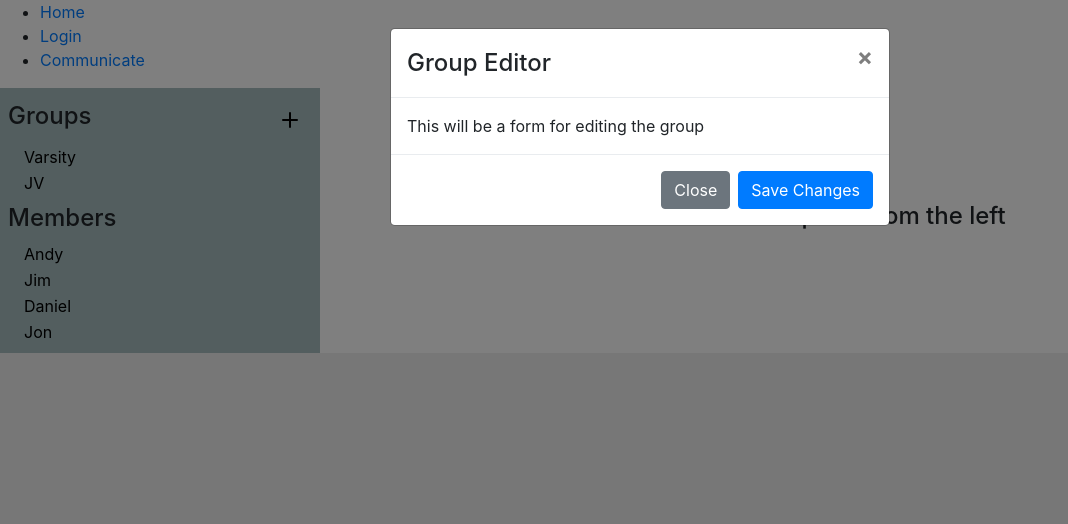
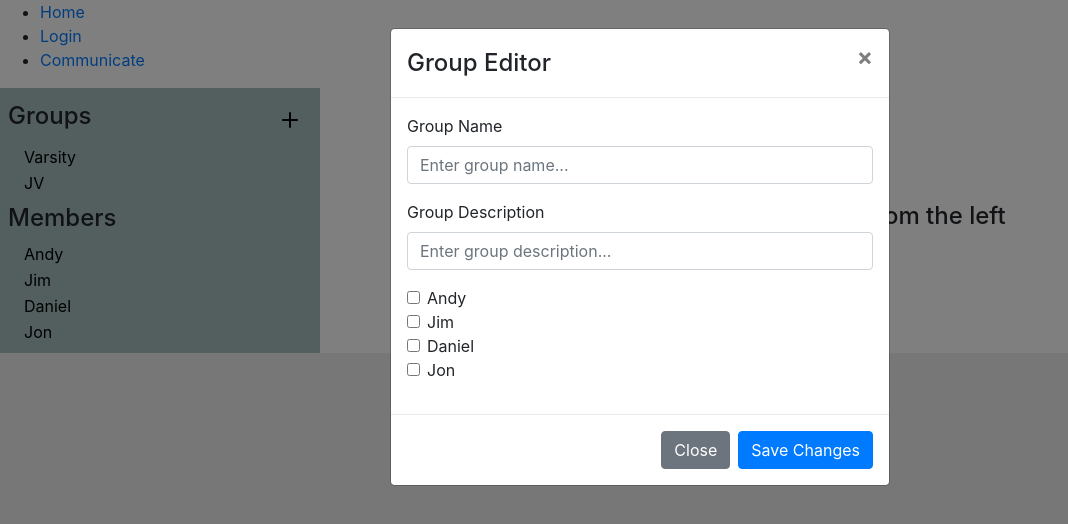
Before and after one commit to andyplank/gametime-frontend, a React app: page /#/comm in a window 1280 px wide. Both pictures are taken after a click on the button 290 px from the left and 120 px from the top of the page. Shown: the top 524 px of the page, without its empty margins (0-1068 px from the left). Built offline with nearby package versions, Linux system fonts and the light colour scheme.

Commit message:
Added form to group editor

```diff
--- a/src/components/Communication/ChatBox.jsx
+++ b/src/components/Communication/ChatBox.jsx
@@ -1,11 +1,11 @@
 import React, { useState } from 'react';
-import PropTypes from 'prop-types';
+import PropTypes, { object } from 'prop-types';
 
 import './Communication.scss';
 import GroupEditor from './GroupEditor';
 
 const ChatBox = (props) => {
-  const { selected } = props;
+  const { selected, members } = props;
   const [message, setMessage] = useState('');
   const [show, setShow] = useState(false);
 
@@ -23,9 +23,9 @@ const ChatBox = (props) => {
 
   return (
     <div className="h-100 pt-2 px-2 ">
-      <GroupEditor show={show} setShow={setShow} />
+      <GroupEditor show={show} setShow={setShow} members={members} />
       <div className="d-flex justify-content-between align-items-center border-bottom">
-        <div className="h4">Groups</div>
+        <div className="h4">{selected.name}</div>
         <div className="my-1">
           <button
             className="click d-flex text-center align-items-center py-1"
@@ -57,7 +57,12 @@ const ChatBox = (props) => {
   );
 };
 
+
+ChatBox.defaultProps = {
+  members: [],
+};
 ChatBox.propTypes = {
   selected: PropTypes.instanceOf(Object).isRequired,
+  members: PropTypes.arrayOf(object),
 };
 export default ChatBox;
--- a/src/components/Communication/Communication.jsx
+++ b/src/components/Communication/Communication.jsx
@@ -20,6 +20,7 @@ const Communication = () => {
       <div className="row">
         <div className="col-3 bg-Primary px-0">
           <GroupList
+            members={members}
             groups={groups}
             setGroups={setGroups}
             selected={selected}
@@ -32,7 +33,7 @@ const Communication = () => {
           />
         </div>
         <div className="col-9">
-          <ChatBox selected={selected} />
+          <ChatBox selected={selected} members={members} />
         </div>
       </div>
     </div>
--- a/src/components/Communication/GroupEditor.jsx
+++ b/src/components/Communication/GroupEditor.jsx
@@ -1,12 +1,13 @@
 import React from 'react';
-import PropTypes from 'prop-types';
+import PropTypes, { object } from 'prop-types';
 import Modal from 'react-bootstrap/Modal';
 import Button from 'react-bootstrap/Button';
+import Form from 'react-bootstrap/Form';
 
 import './Communication.scss';
 
 const GroupEditor = (props) => {
-  const { show, setShow } = props;
+  const { show, setShow, members } = props;
 
   return (
     <div>
@@ -14,7 +15,31 @@ const GroupEditor = (props) => {
         <Modal.Header closeButton>
           <Modal.Title>Group Editor</Modal.Title>
         </Modal.Header>
-        <Modal.Body>This will be a form for editing the group</Modal.Body>
+        <Form>
+
+          <Modal.Body>
+            <Form.Group controlId="formGroupName">
+              <Form.Label>Group Name</Form.Label>
+              <Form.Control type="text" placeholder="Enter group name..." />
+            </Form.Group>
+
+            <Form.Group controlId="formGroupDesc">
+              <Form.Label>Group Description</Form.Label>
+              <Form.Control type="text" placeholder="Enter group description..." />
+            </Form.Group>
+
+            <Form.Group id="formGridCheckbox">
+              {members.map((member) => (
+                <Form.Check
+                  key={`default-${member.id}`}
+                  type="checkbox"
+                  id={member.id}
+                  label={member.name}
+                />
+              ))}
+            </Form.Group>
+
+          </Modal.Body>
           <Modal.Footer>
             <Button variant="secondary" onClick={() => setShow(false)}>
               Close
@@ -23,14 +48,20 @@ const GroupEditor = (props) => {
               Save Changes
             </Button>
           </Modal.Footer>
+        </Form>
+
       </Modal>
     </div>
   );
 };
 
+GroupEditor.defaultProps = {
+  members: [],
+};
 GroupEditor.propTypes = {
-  show: PropTypes.instanceOf(Boolean).isRequired,
+  show: PropTypes.bool.isRequired,
   setShow: PropTypes.func.isRequired,
+  members: PropTypes.arrayOf(object),
 };
 
 export default GroupEditor;
--- a/src/components/Communication/GroupList.jsx
+++ b/src/components/Communication/GroupList.jsx
@@ -6,12 +6,14 @@ import GroupEditor from './GroupEditor';
 import ListDisplay from './ListDisplay';
 
 const GroupList = (props) => {
-  const { groups, selected, setSelected } = props;
+  const {
+    members, groups, selected, setSelected,
+  } = props;
   const [show, setShow] = useState(false);
 
   return (
     <div className="pt-2">
-      <GroupEditor show={show} setShow={setShow} />
+      <GroupEditor members={members} show={show} setShow={setShow} />
       <div className="px-2 d-flex justify-content-between align-items-center">
         <div className="h4">Groups</div>
         <div className="my-1">
@@ -37,6 +39,7 @@ const GroupList = (props) => {
 };
 
 GroupList.propTypes = {
+  members: PropTypes.arrayOf(object).isRequired,
   groups: PropTypes.arrayOf(object).isRequired,
   selected: PropTypes.instanceOf(Object).isRequired,
   setSelected: PropTypes.func.isRequired,
```
Lines whose indentation alone changed are shown as unchanged.
